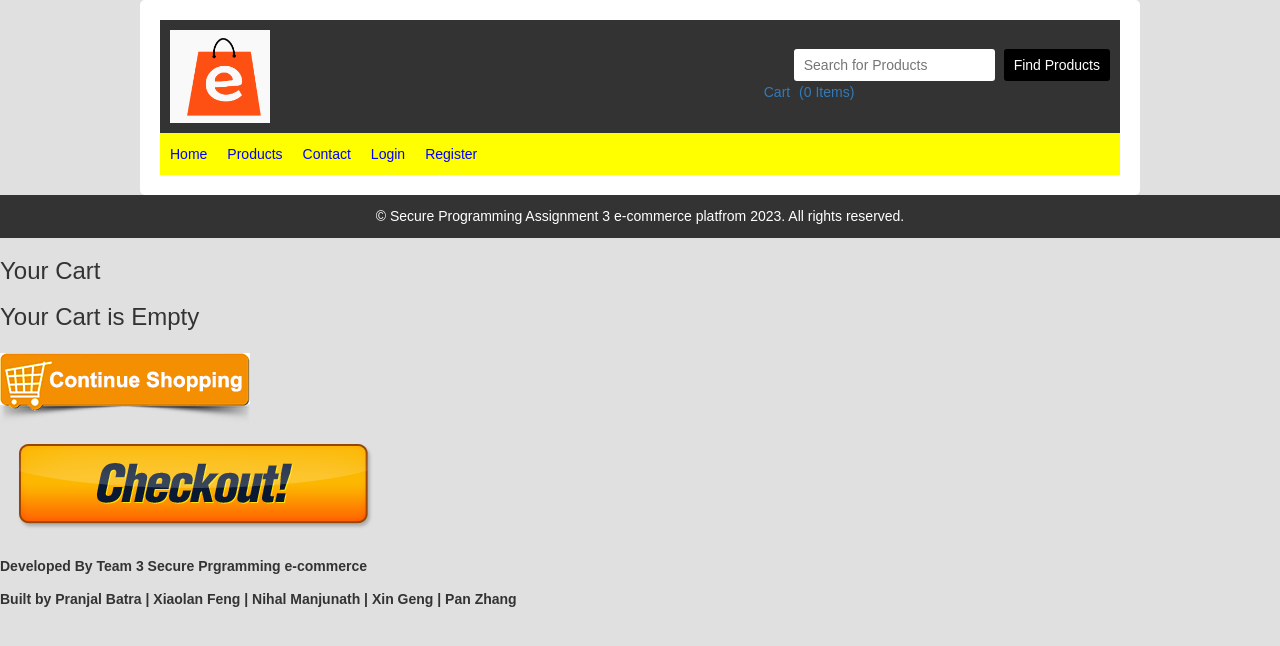
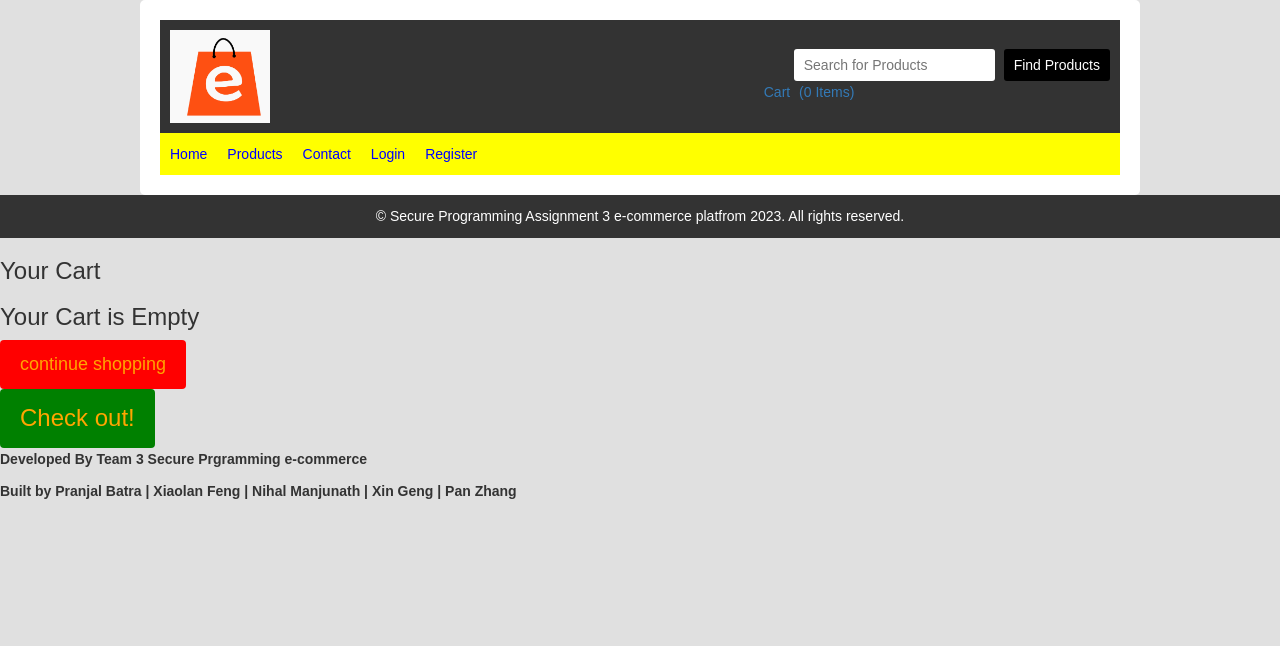
Before and after one commit to pranjalbatra/secure_prog_ecommerce, a CodeIgniter app: page /database/index.php/web/cart in a window 1280 px wide. Shown: the top 646 px of the page. Run offline with CodeIgniter, Linux system fonts and the light colour scheme; data comes from the database, SQL or seed files in the repository.

Commit message:
pan and xin(cart)

```diff
--- a/application/views/web/pages/cart.php
+++ b/application/views/web/pages/cart.php
@@ -71,18 +71,18 @@
             </div>
             <div class="shopping">
                 <div class="shopleft">
-                    <a href="<?php echo base_url('product') ?>"> <img src="<?php echo base_url() ?>assets/web/images/shop.png" alt="" /></a>
+                    <a href="<?php echo base_url('product') ?>"> <button style='font-size: 18px; color: orange; border: none; padding: 10px 20px; cursor: pointer; background-color: red; border-radius: 4px;'>continue shopping</button></a>
                 </div>
                 <div class="shopright">
                     <?php
                     $customer_id = $this->session->userdata('customer_id');
                     if (empty($customer_id)) {
                         ?>
-                        <a href="<?php echo base_url('user_form') ?>"> <img src="<?php echo base_url() ?>assets/web/images/check.png" alt="" /></a>
+                        <a href="<?php echo base_url('user_form') ?>"> <button style='font-size: 24px; color: orange; border: none; padding: 10px 20px; cursor: pointer; background-color: green; border-radius: 4px;'>Check out!</button></a>
                         <?php
                     } elseif (!empty($customer_id)) {
                         ?>
-                        <a href="<?php echo base_url('customer/shipping') ?>"> <img src="<?php echo base_url() ?>assets/web/images/check.png" alt="" /></a>
+                        <a href="<?php echo base_url('customer/shipping') ?>"> <h1 style='font-size: 24px; color: #333;'>Check out!</h1></a>
                         <?php
                     }
                     ?>
```
